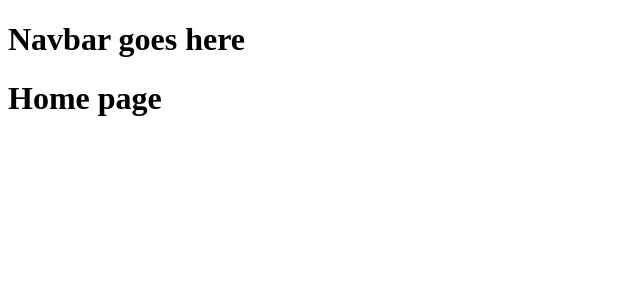
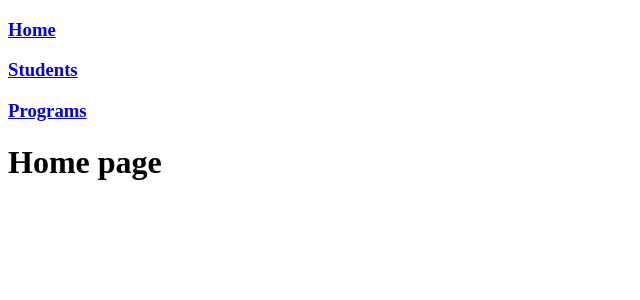
Before and after one commit to jflet004/phase-3-project-frontend, a React (Create React App) app: page / in a window 1280 px wide. Shown: the top 300 px of the page, without its empty margins (0-640 px from the left). Built offline with nearby package versions, Linux system fonts and the light colour scheme.

Commit message:
Set Navbar links

```diff
--- a/src/App.js
+++ b/src/App.js
@@ -1,6 +1,7 @@
 import React from "react";
 import { BrowserRouter as Router, Routes, Route } from "react-router-dom";
 import Navbar from "./components/Navbar";
+// import PageNotFound from "./components/PageNotFound";
 import Home from "./components/Home";
 import StudentList from "./components/StudentList";
 import ProgramList from "./components/ProgramList";
@@ -11,9 +12,10 @@ function App() {
       <div className="App">
         <Navbar />
         <Routes>
-          <Route exact path="/" element={ <Home /> } />
-          <Route exact path="/students" element={ <StudentList /> } />
-          <Route exact path="/programs" element={ <ProgramList /> } />
+          <Route path="/" element={ <Home /> } />
+          <Route path="/students" element={ <StudentList /> } />
+          <Route path="/programs" element={ <ProgramList /> } />
+          {/* <Route component={ PageNotFound } */}
         </Routes>
       </div>
     </Router>
--- a/src/components/Navbar.js
+++ b/src/components/Navbar.js
@@ -1,9 +1,12 @@
 import React from 'react'
+import { NavLink } from 'react-router-dom'
 
 const Navbar = () => {
   return (
     <div>
-      <h1>Navbar goes here</h1>
+      <h3><NavLink to="/">Home</NavLink></h3>
+      <h3><NavLink to="/students">Students</NavLink></h3>
+      <h3><NavLink to="/programs">Programs</NavLink></h3>
     </div>
   )
 }
--- /dev/null
+++ b/src/components/PageNotFound.js
@@ -0,0 +1,11 @@
+import React from 'react'
+
+const PageNotFound = () => {
+  return (
+    <div>
+      <h1>PAGE NOT FOUND</h1>
+    </div>
+  )
+}
+
+export default PageNotFound
```
